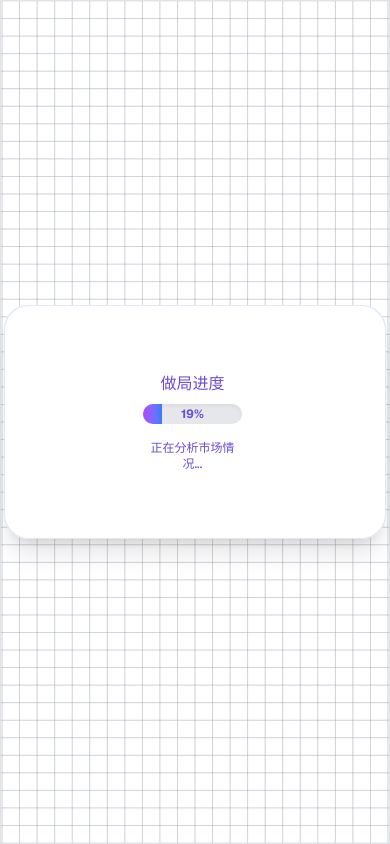
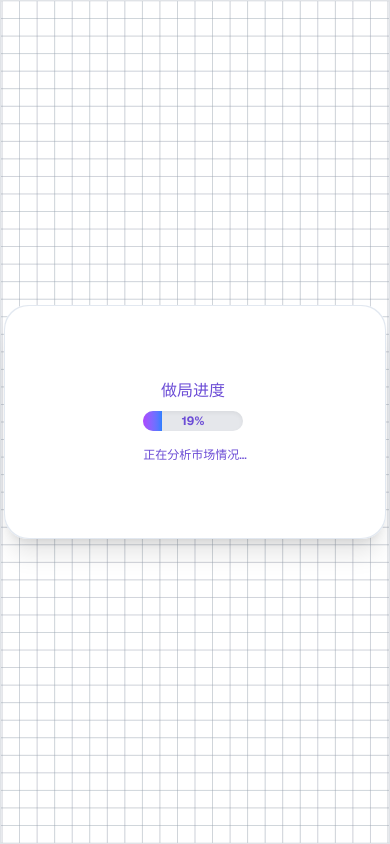
Before and after one commit to SliverKeigo/bzbzjl, a Next.js app: page / in a window 390 px wide. Both pictures are taken after a click on the button "🎯 开始做局". Built offline with nearby package versions, Linux system fonts and the light colour scheme.

Commit message:
modify style

```diff
--- a/app/page.tsx
+++ b/app/page.tsx
@@ -106,10 +106,10 @@ export default function Home() {
           // 初始状态和进度状态
           <MagicCard
             gradientColor={theme === "dark" ? "#6C4DD6" : "#8B5CF6"}
-            className="relative w-full max-w-[98vw] xs:max-w-[400px] sm:max-w-[500px] md:max-w-[600px] lg:max-w-[800px] xl:max-w-[1000px] min-h-[60vw] sm:min-h-[400px] md:min-h-[500px] rounded-3xl flex flex-col items-center justify-center bg-white shadow-xl p-4 sm:p-6 md:p-8"
+            className="relative w-full max-w-[98vw] xs:max-w-[400px] sm:max-w-[500px] md:max-w-[600px] lg:max-w-[800px] xl:max-w-[1000px] min-h-[60vw] sm:min-h-[400px] md:min-h-[500px] rounded-3xl flex flex-col items-center justify-center bg-white shadow-xl p-2 xs:p-4 sm:p-6 md:p-8"
           >
             {showProgress ? (
-              <div className="flex flex-col items-center w-full max-w-[95%] xs:max-w-[380px] sm:max-w-[480px] md:max-w-[580px] lg:max-w-[780px] xl:max-w-[980px]">
+              <div className="flex flex-col items-center w-full max-w-[96%] sm:max-w-[480px] md:max-w-[580px] lg:max-w-[780px] xl:max-w-[980px]">
                 <span className="mb-2 text-base sm:text-lg font-medium text-[#6C4DD6]">做局进度</span>
                 <div className="w-full h-5 bg-gray-200 rounded-full overflow-hidden shadow-inner relative flex items-center shimmer-effect">
                   <div
@@ -123,7 +123,7 @@ export default function Home() {
                 <div className="mt-4 w-full text-center text-[#6C4DD6] text-xs sm:text-sm md:text-base font-medium min-h-[1.5em] relative max-w-full">
                   <span
                     key={currentStep}
-                    className="left-1/2 -translate-x-1/2 w-full animate-fade-in-up"
+                    className="inline-block w-full text-center animate-fade-in-up whitespace-nowrap"
                   >
                     {progressSteps[currentStep]}
                   </span>
```
